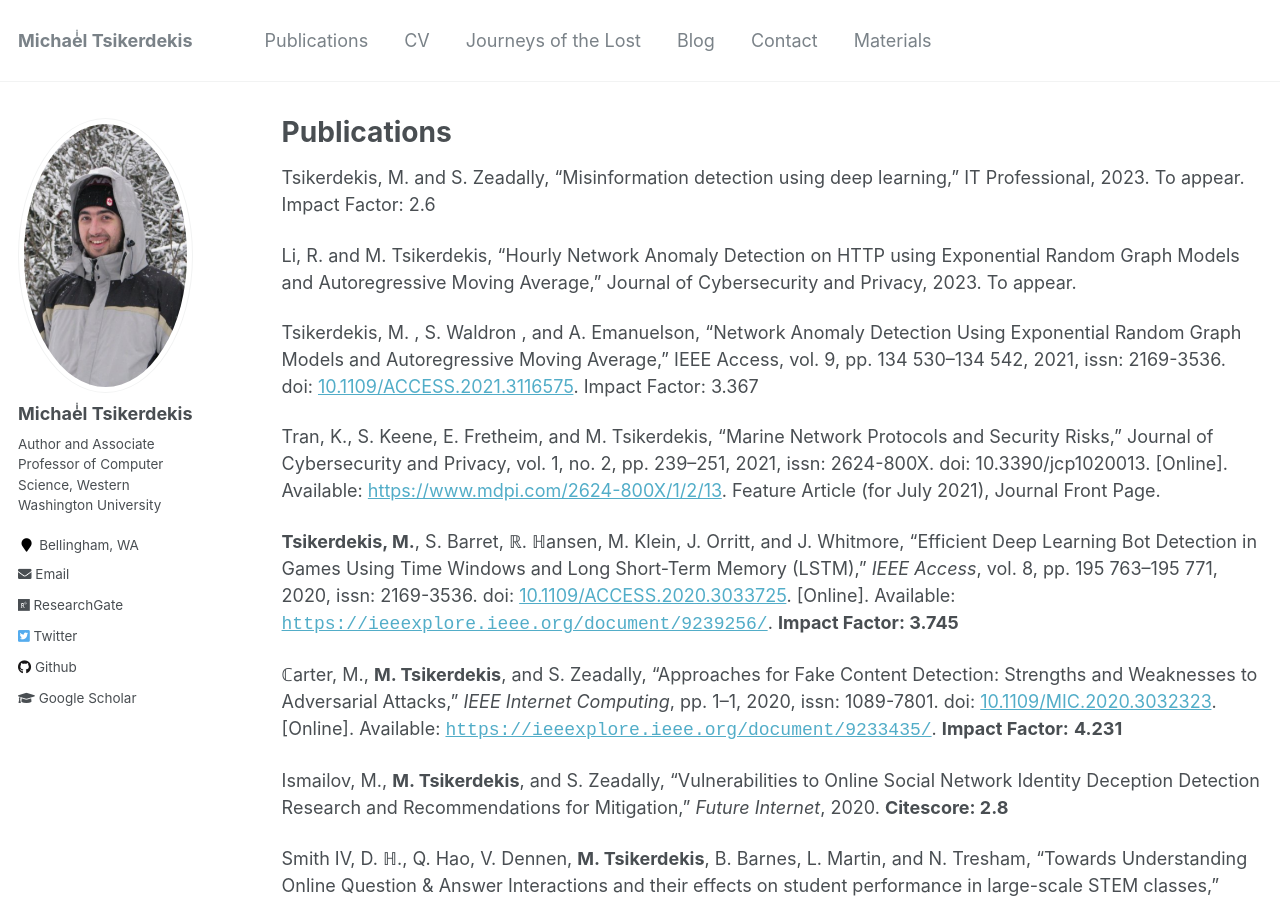
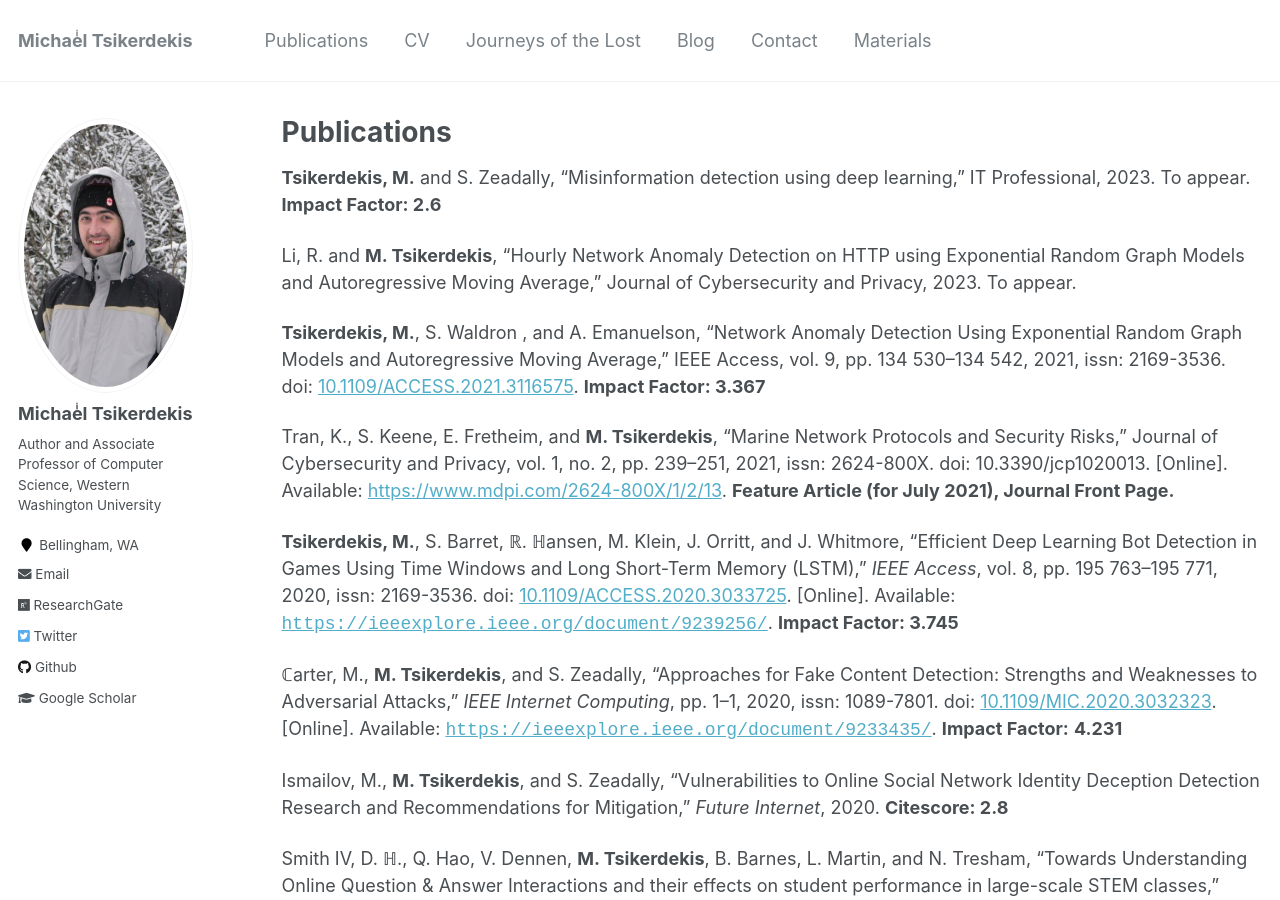
Before and after one commit to tsikerdekis/michael.tsikerdekis.com, a Jekyll site: the page built from _pages/publications.md, in a window 1280 px wide and 900 px high. Built offline with Jekyll 4.4.1, drawn with Linux system fonts in a browser that asks for light colours.

```diff
--- a/_pages/publications.md
+++ b/_pages/publications.md
@@ -14,16 +14,15 @@ author_profile: true
 	.ec-lmbxi-10{ font-style:italic; font-weight: bold;}
 </style>
 
-Tsikerdekis, M. and S. Zeadally, “Misinformation detection using deep learning,” IT Professional, 2023. To appear. Impact Factor: 2.6
+**Tsikerdekis, M.** and S. Zeadally, “Misinformation detection using deep learning,” IT Professional, 2023. To appear. **Impact Factor: 2.6**
 
-Li, R. and M. Tsikerdekis, “Hourly Network Anomaly Detection on HTTP using Exponential Random Graph Models and Autoregressive Moving Average,”
+Li, R. and **M. Tsikerdekis**, “Hourly Network Anomaly Detection on HTTP using Exponential Random Graph Models and Autoregressive Moving Average,”
 Journal of Cybersecurity and Privacy, 2023. To appear.
 
-Tsikerdekis, M. , S. Waldron , and A. Emanuelson, “Network Anomaly Detection Using Exponential Random Graph Models and Autoregressive Moving Average,” IEEE Access, vol. 9, pp. 134 530–134 542, 2021, issn: 2169-3536. doi: [10.1109/ACCESS.2021.3116575](https://doi.org/10.1109/ACCESS.2021.3116575). Impact Factor: 3.367
+**Tsikerdekis, M.**, S. Waldron , and A. Emanuelson, “Network Anomaly Detection Using Exponential Random Graph Models and Autoregressive Moving Average,” IEEE Access, vol. 9, pp. 134 530–134 542, 2021, issn: 2169-3536. doi: [10.1109/ACCESS.2021.3116575](https://doi.org/10.1109/ACCESS.2021.3116575). **Impact Factor: 3.367**
 
-Tran, K., S. Keene, E. Fretheim, and M. Tsikerdekis, “Marine Network Protocols and Security Risks,” Journal of Cybersecurity and Privacy, vol. 1, no. 2,
-pp. 239–251, 2021, issn: 2624-800X. doi: 10.3390/jcp1020013. [Online]. Available: [https://www.mdpi.com/2624-800X/1/2/13](https://www.mdpi.com/2624-800X/1/2/13). Feature Article (for July
-2021), Journal Front Page.
+Tran, K., S. Keene, E. Fretheim, and **M. Tsikerdekis**, “Marine Network Protocols and Security Risks,” Journal of Cybersecurity and Privacy, vol. 1, no. 2,
+pp. 239–251, 2021, issn: 2624-800X. doi: 10.3390/jcp1020013. [Online]. Available: [https://www.mdpi.com/2624-800X/1/2/13](https://www.mdpi.com/2624-800X/1/2/13). **Feature Article (for July 2021), Journal Front Page.**
 
 <!--l. 236--><p class="noindent" >  <span
 class="ec-lmbx-10">Tsikerdekis, M.</span>, <span
```
